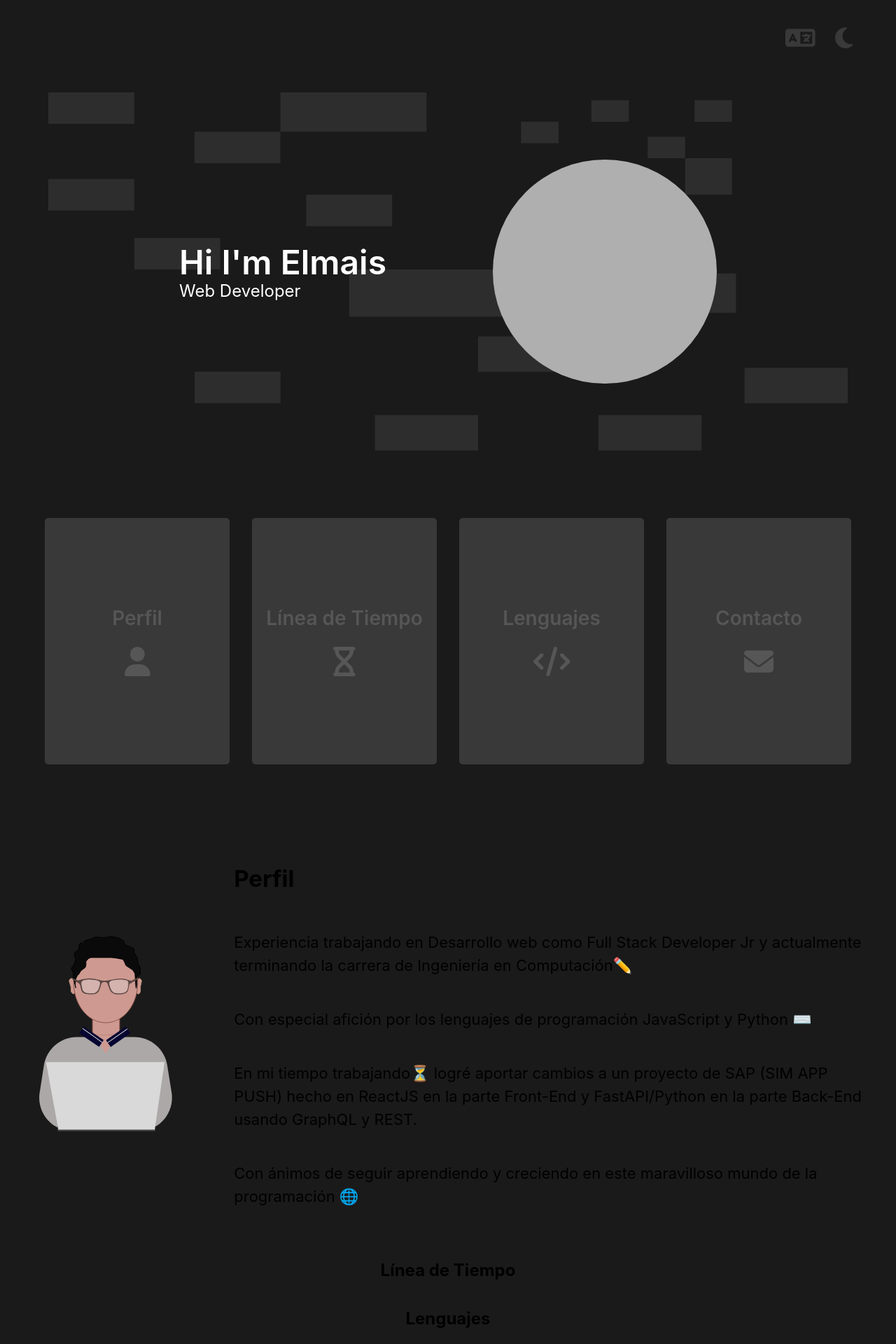
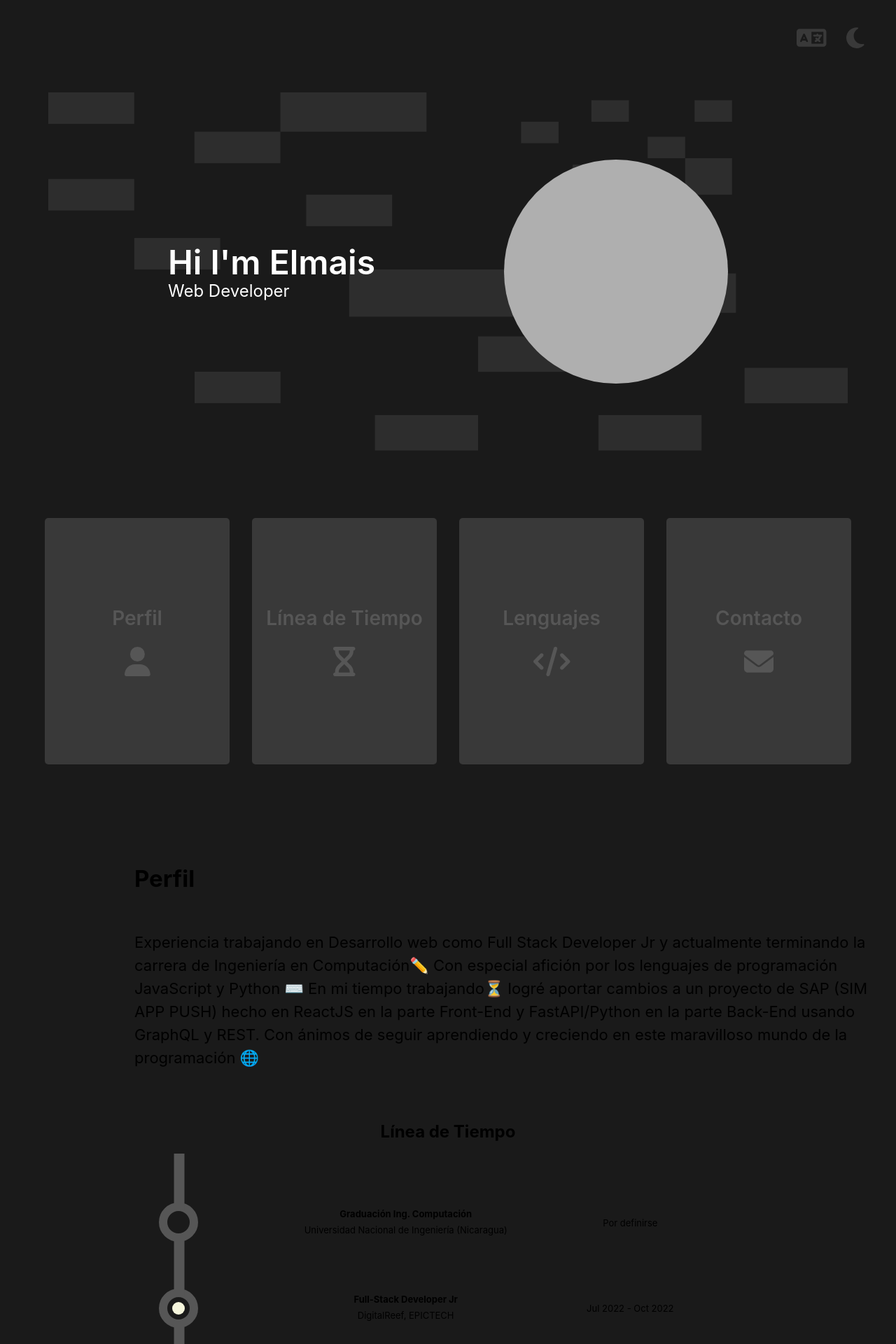
Before and after one commit to e1mais/elmais-portfolio, a Next.js app: page / in a window 1280 px wide. Shown: the top 1920 px of the page at 70% size. Built offline with nearby package versions, Linux system fonts and the light colour scheme.

Commit message:
separe in components

```diff
--- a/pages/index.js
+++ b/pages/index.js
@@ -1,74 +1,15 @@
-import Head from 'next/head'
 import styles from '../styles/Home.module.css'
-import { FontAwesomeIcon } from '@fortawesome/react-fontawesome'
-import Image from 'next/image'
-import {
-  faLanguage,
-  faMoon,
-  faUser,
-  faHourglass,
-  faCode,
-  faEnvelope,
-  faJs,
-  faPython,
-  faHtml5,
-  faCss3,
-  faReact,
-  faNodeJs
-} from '@fortawesome/free-solid-svg-icons'
-import HeptagonLevelGraph from './Components/HeptagonLevelGraph'
-
-const languages = [
-  {
-    name: 'Javascript',
-    level: 93,
-    icon: faJs
-  },
-  {
-    name: 'Python',
-    level: 70,
-    icon: faPython
-  },
-  {
-    name: 'HTML',
-    level: 92,
-    icon: faHtml5
-  },
-  {
-    name: 'CSS',
-    level: 91,
-    icon: faCss3
-  },
-  {
-    name: 'React',
-    level: 86,
-    icon: faReact
-  },
-  {
-    name: 'NodeJS',
-    level: 75,
-    icon: faNodeJs
-  }
-]
+import HeptagonLevelGraph from '../Components/HeptagonLevelGraph'
+import Roadmap from '../Components/Roadmap'
+import Languages from '../Components/Stack/index.js'
+import Header from '../Components/Header'
+import Linkers from '../Components/Linkers'
 
 export default function Home () {
   return (
     <div className={styles.container}>
-      <Head>
-        <title>Ismael Martinez</title>
-        <meta name='description' content='Generated by create next app' />
-      </Head>
       <main className={styles.main}>
-        <div className={styles.center}>
-          <div className={styles.header}>
-            <button className={styles.translate}>
-              <FontAwesomeIcon icon={faLanguage} />
-            </button>
-            <button className={styles.darkmode}>
-              <FontAwesomeIcon icon={faMoon} />
-            </button>
-          </div>
-
+        <Header />
         <div className={styles.presentation}>
           <div className={styles.presentationCard}>
             <span>
@@ -79,53 +20,38 @@ export default function Home () {
           </div>
         </div>
 
-          <div className={styles.linkers}>
-            <a href='#profile' className={styles.link}>
-              Perfil
-              <FontAwesomeIcon icon={faUser} />
-            </a>
-            <a href='#timeline' className={styles.link}>
-              Línea de Tiempo
-              <FontAwesomeIcon icon={faHourglass} />
-            </a>
-            <a href='#langs' className={styles.link}>
-              Lenguajes
-              <FontAwesomeIcon icon={faCode} />
-            </a>
-            <a href='#contact' className={styles.link}>
-              Contacto
-              <FontAwesomeIcon icon={faEnvelope} />
-            </a>
-          </div>
+        <Linkers styles={styles} />
 
         <section>
           <div className={styles.profile} id='profile'>
-              <Image alt='Avatar' src='/Avatar.svg' width={207} height={279} />
+            <div className={styles.profilePhoto} />
             <div>
               <h2>Perfil</h2>
-                <p>Experiencia trabajando en Desarrollo web como Full Stack Developer Jr y actualmente terminando la carrera de Ingeniería en Computación✏️</p>
-                <p>Con especial afición por los lenguajes de programación JavaScript y Python ⌨️</p>
-                <p>En mi tiempo trabajando⏳ logré aportar cambios a un proyecto de SAP (SIM APP PUSH) hecho en ReactJS en la parte Front-End y FastAPI/Python en la parte Back-End usando GraphQL y REST.</p>
-                <p>Con ánimos de seguir aprendiendo y creciendo en este maravilloso mundo de la programación 🌐</p>
+              <p>
+                Experiencia trabajando en Desarrollo web como Full Stack Developer Jr y actualmente terminando la carrera de Ingeniería en Computación✏️
+                Con especial afición por los lenguajes de programación JavaScript y Python ⌨️
+                En mi tiempo trabajando⏳ logré aportar cambios a un proyecto de SAP (SIM APP PUSH) hecho en ReactJS en la parte Front-End y FastAPI/Python en la parte Back-End usando GraphQL y REST.
+                Con ánimos de seguir aprendiendo y creciendo en este maravilloso mundo de la programación 🌐
+              </p>
             </div>
           </div>
         </section>
 
         <section>
-            <div className={styles.timeline} id='timeline'>
-              <h2>Línea de Tiempo</h2>
-              <div className={styles.timelineCard} />
+          <h2 id='timeline'>Línea de Tiempo</h2>
+          <div className={styles.timeline}>
+            <Roadmap />
           </div>
         </section>
 
         <section>
           <div className={styles.langs} id='langs'>
-              <h2>Lenguajes</h2>
+            <h2>Stack</h2>
+            <Languages />
             <div className={styles.langsCard} />
             <HeptagonLevelGraph />
           </div>
         </section>
-        </div>
       </main>
 
     </div>
```
Lines whose indentation alone changed are shown as unchanged.
